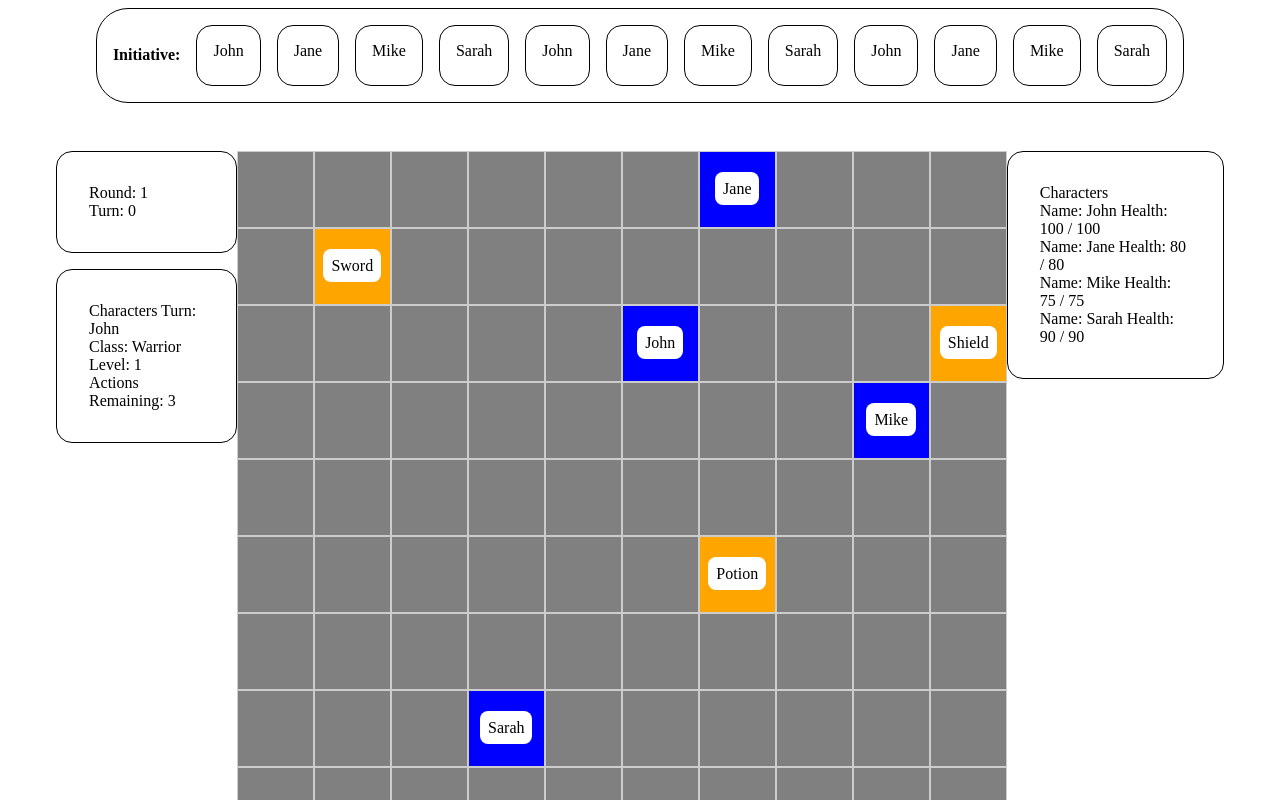
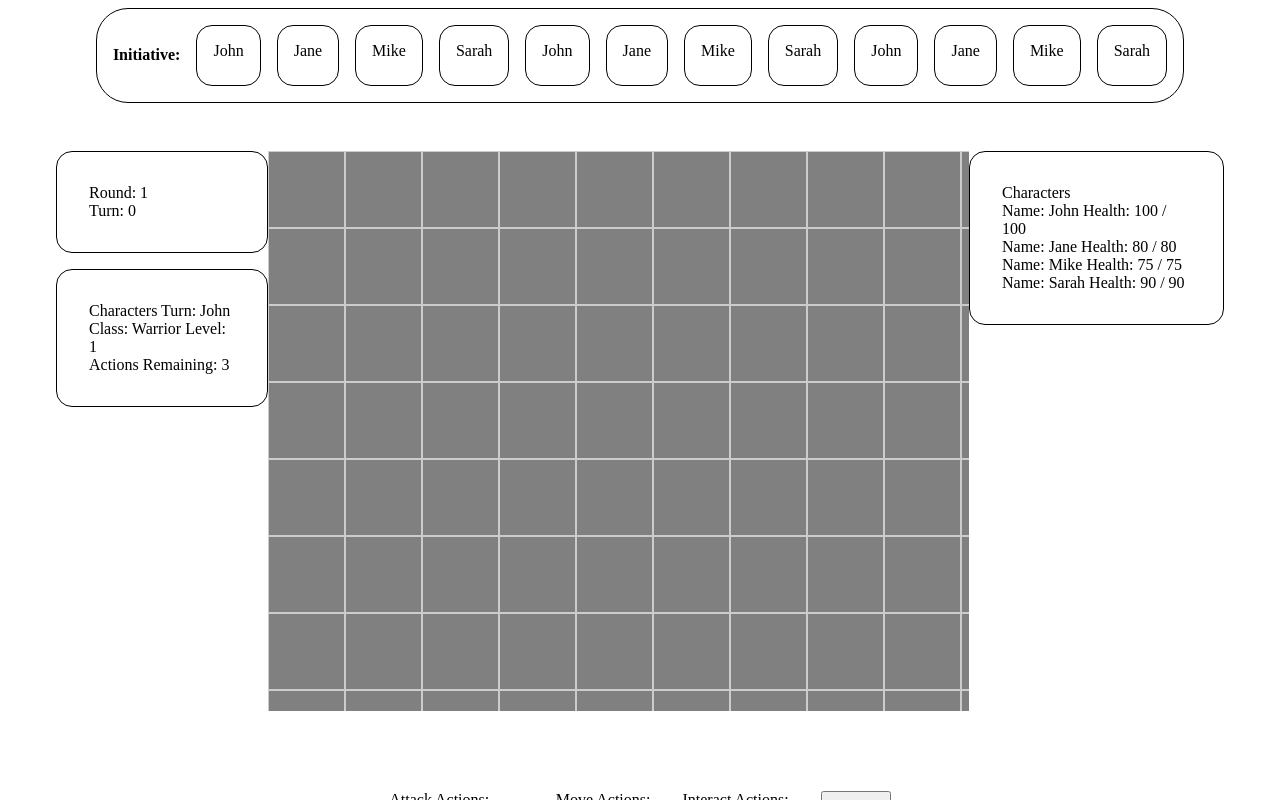
Before and after one commit to NathanArvan/2d-game, an Angular app: page / in a window 1280 px wide. Shown: the top 800 px of the page. Built offline with nearby package versions, Linux system fonts and the light colour scheme.

Commit message:
add map scrolling for larger map

```diff
--- a/src/app/components/battle-map-ui/battle-map-ui.component.css
+++ b/src/app/components/battle-map-ui/battle-map-ui.component.css
@@ -19,8 +19,15 @@
 .map-container {
     display: flex;
     justify-content: center;
+    max-width: 60%;
+    max-height: 70vh;
+    overflow: scroll;
 }
 
+.map {
+    width: 100%;
+    height: 100%;
+}
 .action-bar-container {
     display: flex;
     justify-content: center;
--- a/src/app/components/battle-map-ui/battle-map-ui.component.html
+++ b/src/app/components/battle-map-ui/battle-map-ui.component.html
@@ -24,6 +24,7 @@
 
   <div class="map-container">
     <app-map
+      class="map"
       [characters]="characters()"
       [items]="items()"
       [location]="location()"
--- a/src/app/mockData/mockBattleData.ts
+++ b/src/app/mockData/mockBattleData.ts
@@ -125,8 +125,8 @@ export const mockItems: ItemInstance[] = [
 ]
 
 export const mockMap: Location = {
-    width: 10,
-    height: 10,
+    width: 30,
+    height: 30,
     name: 'Grassland',
     id: 2
 }
```
Also changed, not shown: src/plans.md (+2 -0 lines).
